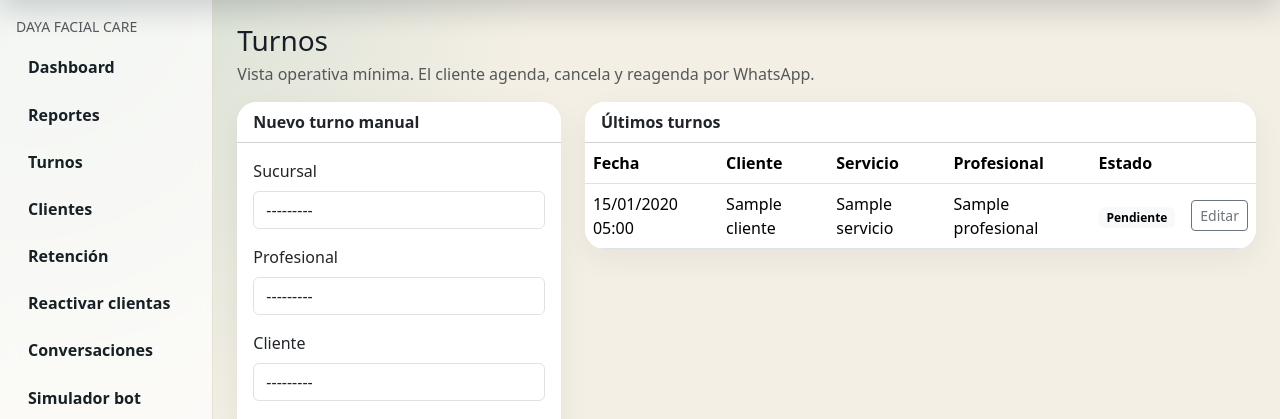
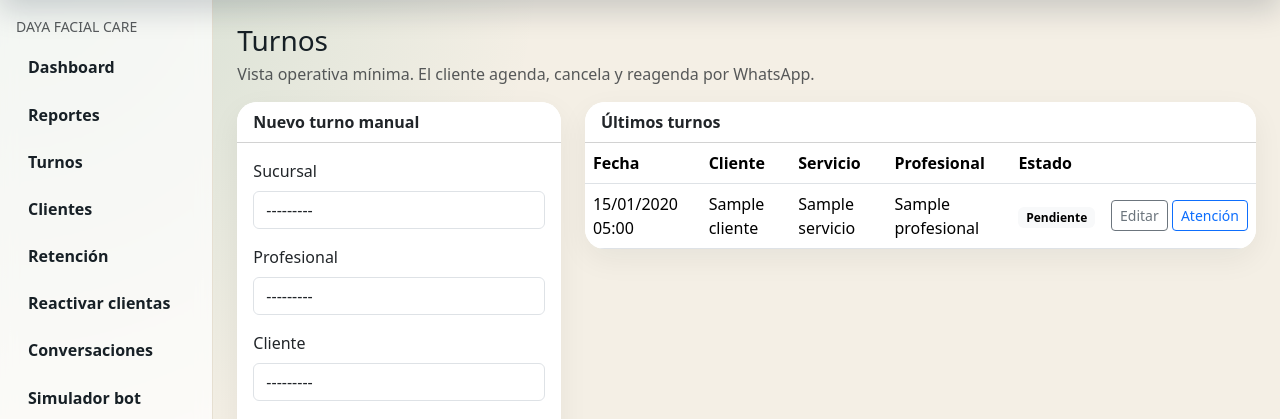
Before and after one commit to edisonedy/horus_turnos, a Django app: page /panel/turnos/ in a window 1280 px wide. Shown: the part 57-476 px from the top of the page. Run offline with Django 5.2, Linux system fonts and the light colour scheme; a user stored in the database is signed in; tables that the repository leaves empty hold one stand-in row (values such as "Sample post").

Commit message:
Registrar atencion desde el panel de turnos
Cada turno tiene un boton "Atencion" que abre la ficha del cliente
con el formulario de atencion desplegado y prellenado (cita, fecha
y servicio) para anotar rapido que se hizo tras atender la cita.

Co-Authored-By: Claude Opus 4.8 <noreply@anthropic.com>

```diff
--- a/apps/agenda/views.py
+++ b/apps/agenda/views.py
@@ -188,7 +188,18 @@ def cliente_detalle(request, cliente_id):
         return redirect('configuracion_negocio')
     cliente = get_object_or_404(Cliente, pk=cliente_id, negocio=negocio)
 
-    atencion_form = RegistroAtencionForm(negocio=negocio, cliente=cliente)
+    prefill_turno = None
+    turno_id = request.GET.get('turno')
+    if turno_id:
+        turno_ref = Turno.objects.filter(pk=turno_id, cliente=cliente).select_related('servicio', 'profesional').first()
+        if turno_ref:
+            prefill_turno = {
+                'turno': turno_ref.pk,
+                'fecha': turno_ref.fecha_hora_inicio.date(),
+                'servicio': turno_ref.servicio_id,
+                'profesional': turno_ref.profesional_id,
+            }
+    atencion_form = RegistroAtencionForm(negocio=negocio, cliente=cliente, initial=prefill_turno)
     if request.method == 'POST':
         accion = request.POST.get('accion', 'ficha')
         if accion == 'eliminar_atencion':
@@ -219,6 +230,7 @@ def cliente_detalle(request, cliente_id):
         'cliente': cliente,
         'wa_link': wa,
         'atencion_form': atencion_form,
+        'abrir_atencion': bool(prefill_turno),
         **ficha_cliente(cliente),
     })
 
--- a/templates/agenda/cliente_detalle.html
+++ b/templates/agenda/cliente_detalle.html
@@ -57,7 +57,7 @@
                 <span>Historial de atenciones · qué se hizo</span>
                 <button class="btn btn-sm btn-horus rounded-pill" type="button" data-bs-toggle="collapse" data-bs-target="#formAtencion">+ Registrar</button>
             </div>
-            <div class="collapse{% if atencion_form.errors %} show{% endif %}" id="formAtencion">
+            <div class="collapse{% if atencion_form.errors or abrir_atencion %} show{% endif %}" id="formAtencion">
                 <div class="card-body border-bottom bg-light-subtle">
                     <form method="post" enctype="multipart/form-data" class="row g-2">
                         {% csrf_token %}
--- a/templates/agenda/turnos.html
+++ b/templates/agenda/turnos.html
@@ -31,7 +31,10 @@
                             <td>{{ turno.servicio.nombre }}</td>
                             <td>{{ turno.profesional.nombre|default:'-' }}</td>
                             <td><span class="badge text-bg-light">{{ turno.get_estado_display }}</span></td>
-                            <td><a href="{% url 'turno_editar' turno.id %}" class="btn btn-sm btn-outline-secondary">Editar</a></td>
+                            <td class="text-nowrap">
+                                <a href="{% url 'turno_editar' turno.id %}" class="btn btn-sm btn-outline-secondary">Editar</a>
+                                <a href="{% url 'cliente_detalle' turno.cliente.id %}?turno={{ turno.id }}#formAtencion" class="btn btn-sm btn-outline-primary" title="Anotar qué se hizo en esta cita">Atención</a>
+                            </td>
                         </tr>
                     {% empty %}
                         <tr><td colspan="6" class="text-muted">Sin turnos.</td></tr>
```
